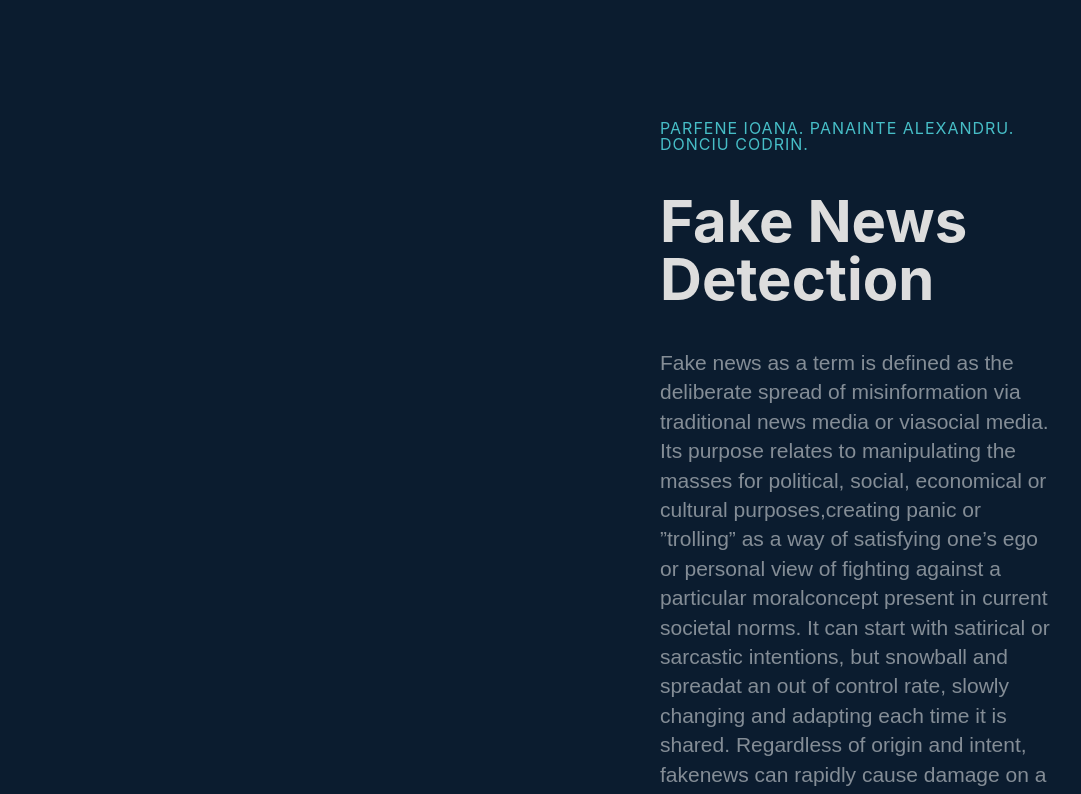
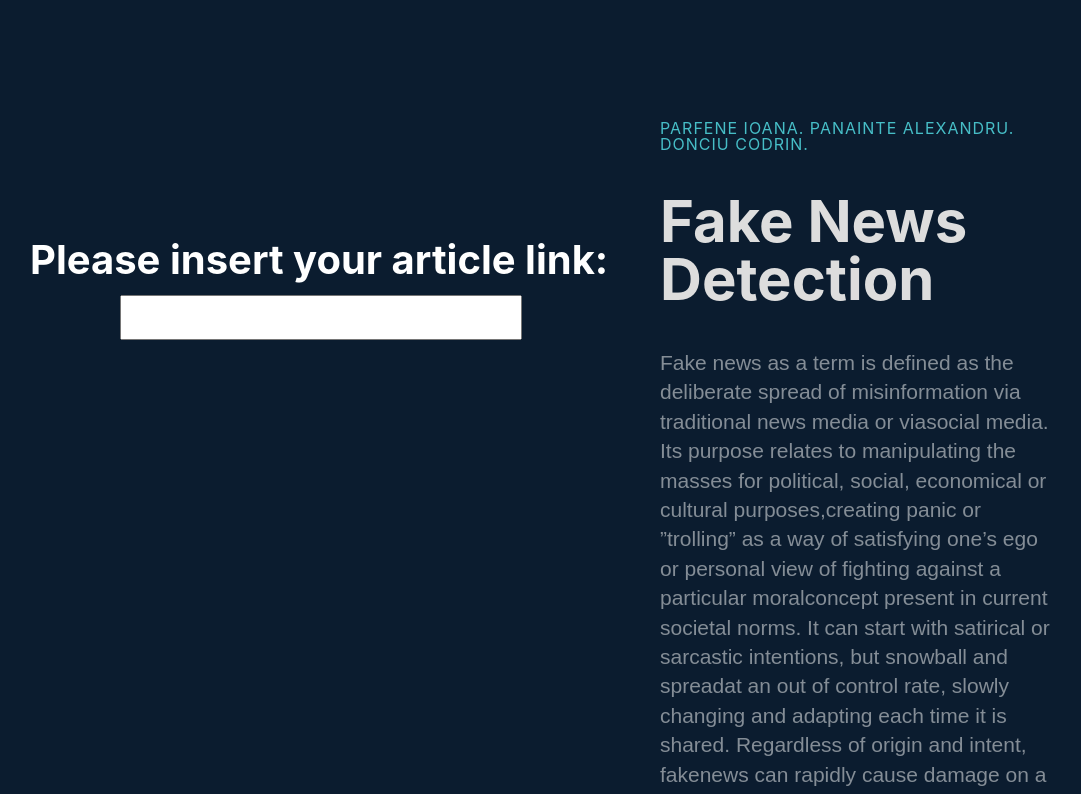
Before and after one commit to Codrinator/FakeNews, a plain HTML site: page Website/index.html in a window 1280 px wide. Shown: the top 794 px of the page, without its empty margins (100-1181 px from the left). Drawn offline with nearby package versions, Linux system fonts and the light colour scheme; a script that the page names is missing.

Commit message:
SiteUpdate

```diff
--- a/Website/index.html
+++ b/Website/index.html
@@ -24,7 +24,12 @@ body {
 <body class="body">
   <div class="columns w-row">
     <div class="leftcontent w-col w-col-6 w-col-stack">
-      <div data-w-id="b84f5156-c6e2-fb1d-6606-98a08030a472" style="opacity:0" class="image"></div>
+        <div data-w-id="b84f5156-c6e2-fb1d-6606-98a08030a472" style="opacity:0" class="image">
+            <form position: relative; left:30px; top:50px;>
+                <label for="fname" style="color:white;font-size: 40px;position: relative; left:130px; top:250px;">Please insert your article link:</label><br>
+                <input style="position: relative; left:220px; top:250px;padding: 12px 90px;;" type="text" id="fname" name="fname" ><br>
+            </form>
+        </div>
     </div>
     <div class="rightcontent w-col w-col-6 w-col-stack">
       <div data-w-id="3fd5aeb3-22da-ed60-7286-0d11f16597d3" style="opacity:0" class="content">
```
